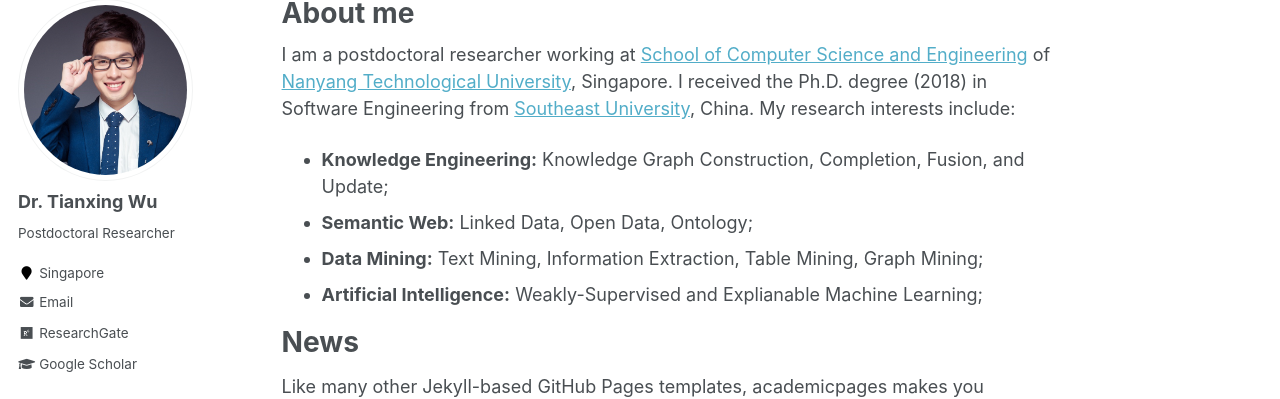
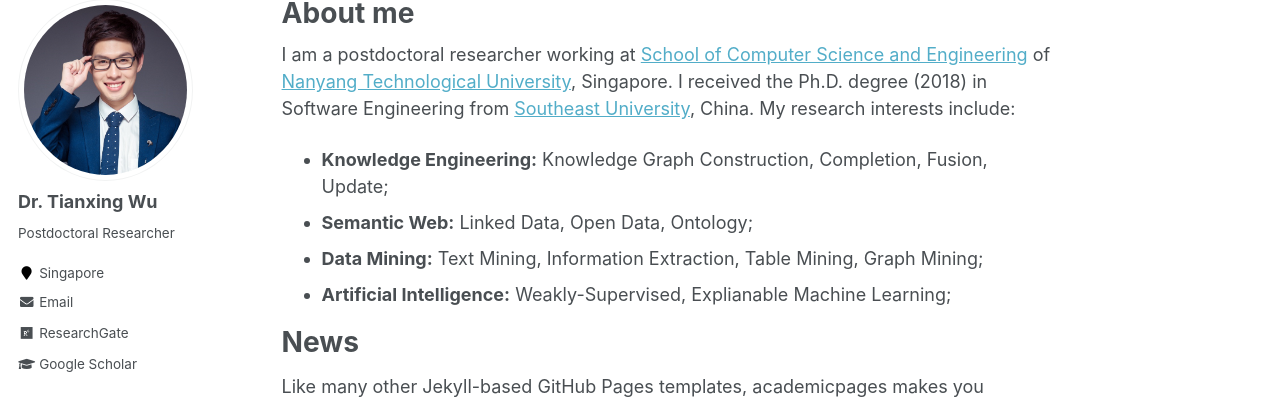
Before and after one commit to tianxing-wu/tianxing-wu.github.io, a Jekyll site: the page built from _pages/about.md, in a window 1280 px wide and 900 px high. Shown: the part 119-518 px from the top of the window. Built offline with Jekyll 4.4.1, drawn with Linux system fonts in a browser that asks for light colours.

Commit message:
site update

```diff
--- a/_pages/about.md
+++ b/_pages/about.md
@@ -9,10 +9,10 @@ redirect_from:
 ---
 
 I am a postdoctoral researcher working at [School of Computer Science and Engineering](http://scse.ntu.edu.sg) of [Nanyang Technological University](https://www.ntu.edu.sg), Singapore. I received the Ph.D. degree (2018) in Software Engineering from [Southeast University](https://www.seu.edu.cn), China. My research interests include:
-* **Knowledge Engineering:** Knowledge Graph Construction, Completion, Fusion, and Update;
+* **Knowledge Engineering:** Knowledge Graph Construction, Completion, Fusion, Update;
 * **Semantic Web:** Linked Data, Open Data, Ontology;
 * **Data Mining:** Text Mining, Information Extraction, Table Mining, Graph Mining;
-* **Artificial Intelligence:** Weakly-Supervised and Explianable Machine Learning;
+* **Artificial Intelligence:** Weakly-Supervised, Explianable Machine Learning;
 
 News
 ======
```
Also changed, not shown: 1 other file.
